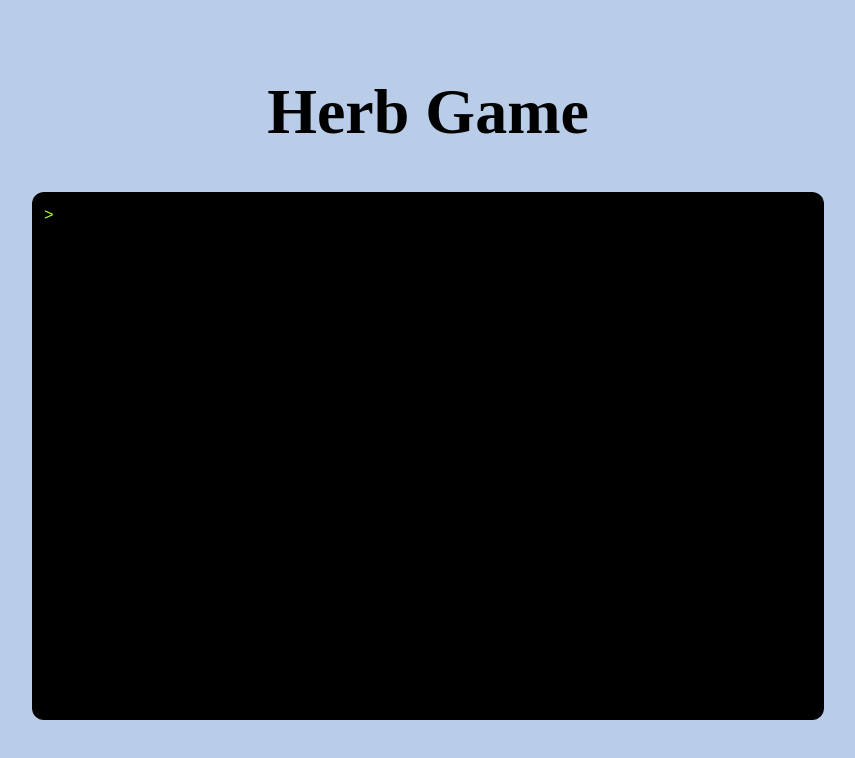
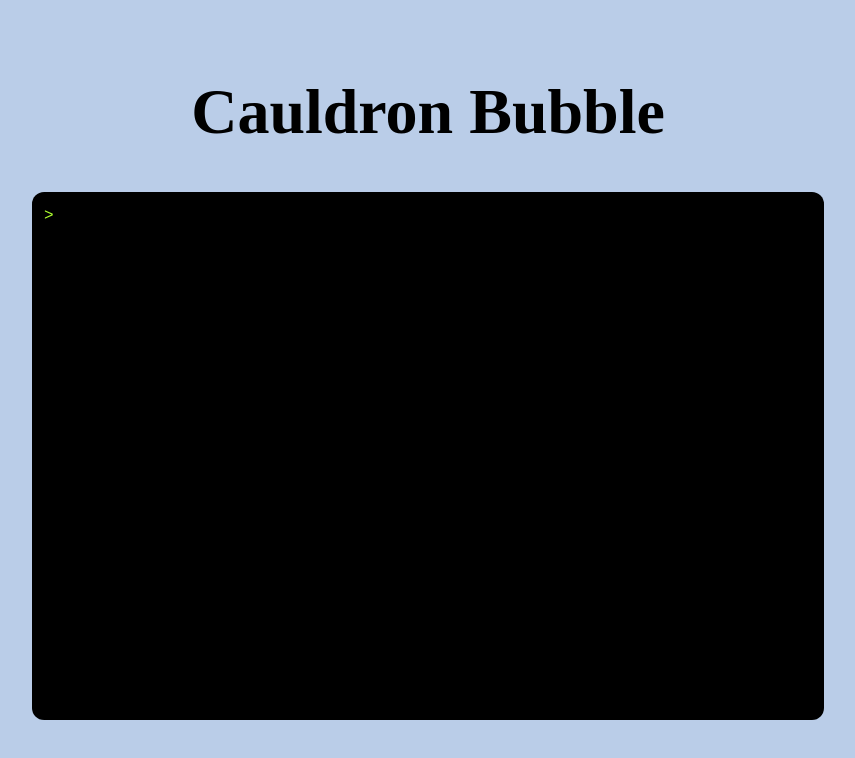
Before and after one commit to sekelsta/herb_game, a website built with Vite: page www/index.html in a window 1280 px wide. Shown: the whole page, without its empty margins (212-1067 px from the left). Built offline with nearby package versions, Linux system fonts and the light colour scheme.

Commit message:
Change title

```diff
--- a/www/index.html
+++ b/www/index.html
@@ -4,12 +4,12 @@
     <meta charset="UTF-8" />
     <link rel="icon" type="image/svg+xml" href="/favicon.svg" />
     <meta name="viewport" content="width=device-width, initial-scale=1.0" />
-    <title>Herb Game</title>
+    <title>Cauldron Bubble</title>
   </head>
   <body>
     <div id="background">
       <div id="content">
-        <h1 id="title">Herb Game</h1>
+        <h1 id="title">Cauldron Bubble</h1>
         <div id="terminal-wrapper" tabindex="0" autofocus>
           <div id="terminal"></div>
         </div>
```
